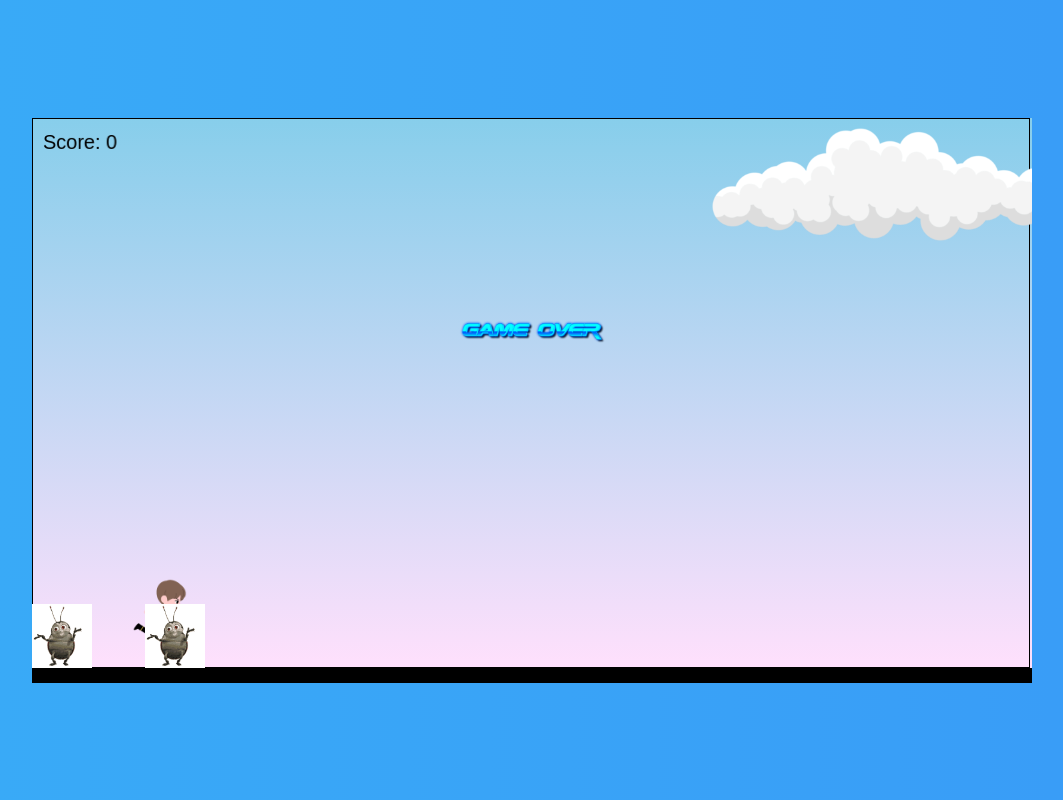
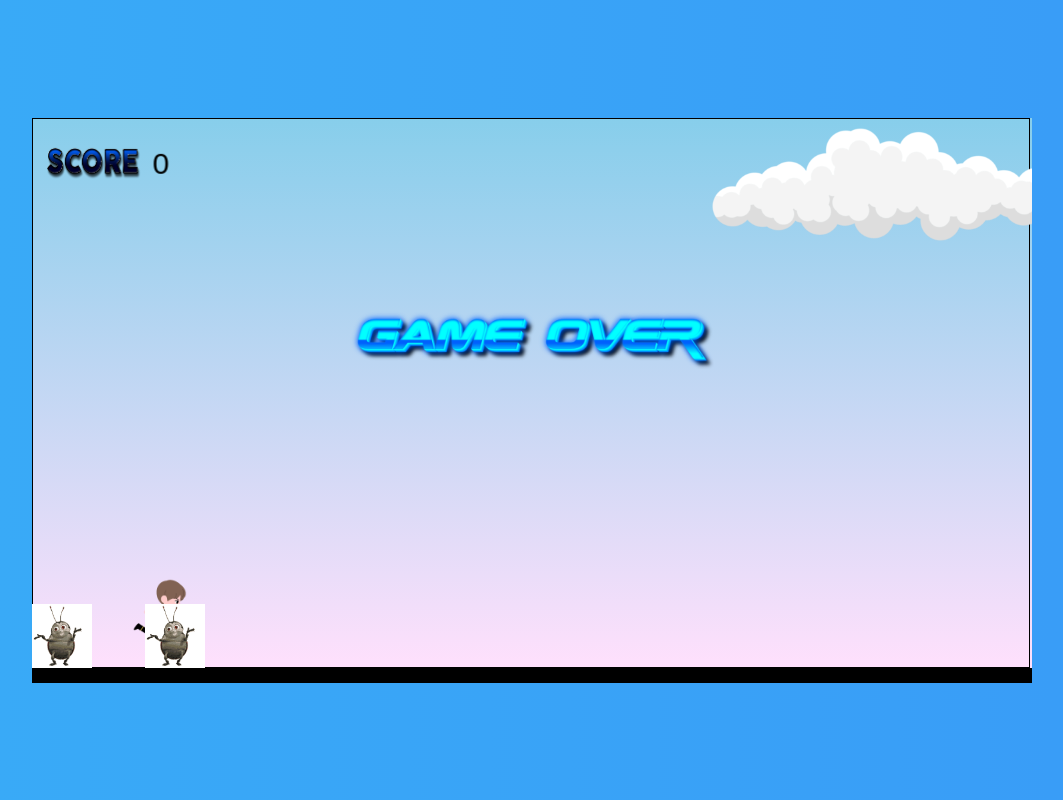
Before and after one commit to kausdr/EndlessRunner-In-Canva, a plain HTML site: page index.html in a window 1280 px wide. Shown: the whole page, without its empty margins (108-1171 px from the left). Drawn offline with Linux system fonts and the light colour scheme.

Commit message:
fixed score and game over img

```diff
--- a/modules/game/bouncingBall.mjs
+++ b/modules/game/bouncingBall.mjs
@@ -6,6 +6,10 @@ const ctx = canvas.getContext('2d');
 
 const boyImg = document.querySelector('#boy');
 const gameOverImg = document.querySelector('#gameOver');
+
+// Criando a imagem do score programaticamente
+const scoreImg = new Image();
+scoreImg.src = 'images/score.webp'; // Substitua pelo caminho da imagem do score
 
 const RADIUS = 20;
 const GRAVITY = 1300;
@@ -94,16 +98,27 @@ function draw(ctx) {
     boyImg.style.left = `${x - RADIUS}px`;
     boyImg.style.bottom = `${canvas.height - y - RADIUS}px`;
 
+    // Desenha a imagem do score
+    const scoreImgX = 10;
+    const scoreImgY = 10;
+    const scoreImgWidth = 100; // Ajuste conforme necessário
+    const scoreImgHeight = 70; // Ajuste conforme necessário
+    ctx.drawImage(scoreImg, scoreImgX, scoreImgY, scoreImgWidth, scoreImgHeight);
+
+    // Desenha o texto do score ao lado da imagem do score
+    const scoreTextX = scoreImgX + scoreImgWidth + 10; // Ajuste conforme necessário
+    const scoreTextY = scoreImgY + scoreImgHeight / 2 + 10; // Ajuste conforme necessário
     ctx.fillStyle = "black";
-    ctx.font = "20px Arial";
-    ctx.fillText("Score: " + score, 10, 30);
+    ctx.font = "30px Arial";
+    ctx.fillText(score, scoreTextX, scoreTextY);
 
+    // Se o jogo acabou, exibe mensagem de "Game Over"
     if (gameOver) {
         ctx.fillStyle = "red";
         ctx.font = "30px Arial";
         gameOverImg.style.display = 'block';
-        gameOverImg.style.left = `${canvas.width / 2 - 80}px`;
-        gameOverImg.style.top = `${canvas.height / 2 - 80}px`;
+        gameOverImg.style.left = `${canvas.width / 2 - 200}px`;
+        gameOverImg.style.top = `${canvas.height / 2 - 100}px`;
     }
 }
 
--- a/styles/style.css
+++ b/styles/style.css
@@ -43,7 +43,7 @@ body {
 }
 
 #gameOver {
-    width: 160px;
+    width: 400px;
     display: none;
 }
 
```
